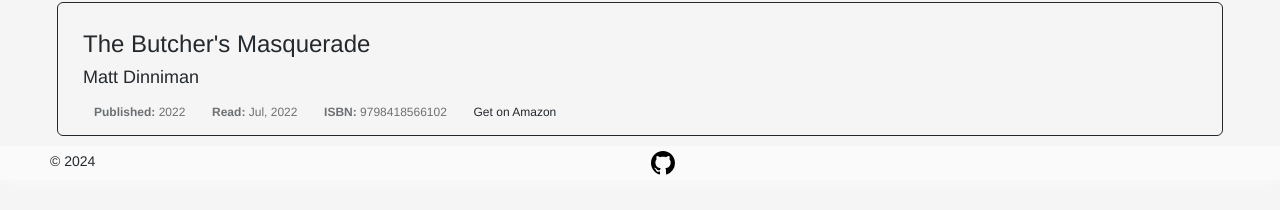
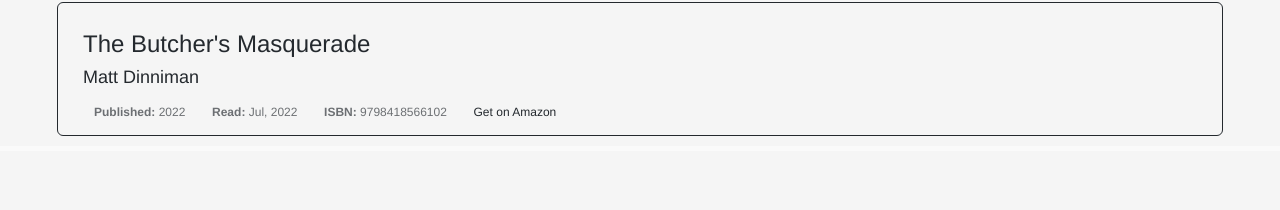
Before and after one commit to GerhardOfRivia/GerhardOfRivia.github.io, a Jekyll site: the page built from index.md, in a window 1280 px wide. Shown: the part 687-897 px from the top of the page. Built offline with Jekyll 4.4.1, drawn with Linux system fonts in a browser that asks for light colours; nearby versions of some CDN libraries.

Commit message:
Update footer.html

```diff
--- a/_includes/footer.html
+++ b/_includes/footer.html
@@ -1,15 +1,4 @@
 <footer>
-	<div id="footer-bottom">
-		<div class="sheet">
-			<div id="copyright">&copy; {{ site.time | date: '%Y' }}</div>
-			<a aria-label="Github" title="GitHub" class="footer-octicon d-none d-lg-block mx-lg-4" href="https://jekyllrb.com/">
-				<svg height="24" class="octicon octicon-mark-github" viewBox="0 0 16 16" version="1.1" width="24" aria-hidden="true">
-					<path fill-rule="evenodd" d="M8 0C3.58 0 0 3.58 0 8c0 3.54 2.29 6.53 5.47 7.59.4.07.55-.17.55-.38 0-.19-.01-.82-.01-1.49-2.01.37-2.53-.49-2.69-.94-.09-.23-.48-.94-.82-1.13-.28-.15-.68-.52-.01-.53.63-.01 1.08.58 1.23.82.72 1.21 1.87.87 2.33.66.07-.52.28-.87.51-1.07-1.78-.2-3.64-.89-3.64-3.95 0-.87.31-1.59.82-2.15-.08-.2-.36-1.02.08-2.12 0 0 .67-.21 2.2.82.64-.18 1.32-.27 2-.27.68 0 1.36.09 2 .27 1.53-1.04 2.2-.82 2.2-.82.44 1.1.16 1.92.08 2.12.51.56.82 1.27.82 2.15 0 3.07-1.87 3.75-3.65 3.95.29.25.54.73.54 1.48 0 1.07-.01 1.93-.01 2.2 0 .21.15.46.55.38A8.013 8.013 0 0016 8c0-4.42-3.58-8-8-8z"></path>
-				</svg>
-			</a>
-			<div class="theme-switch-wrapper"></div>
-		</div>
-	</div>
 </footer>
 
 </div>
```
